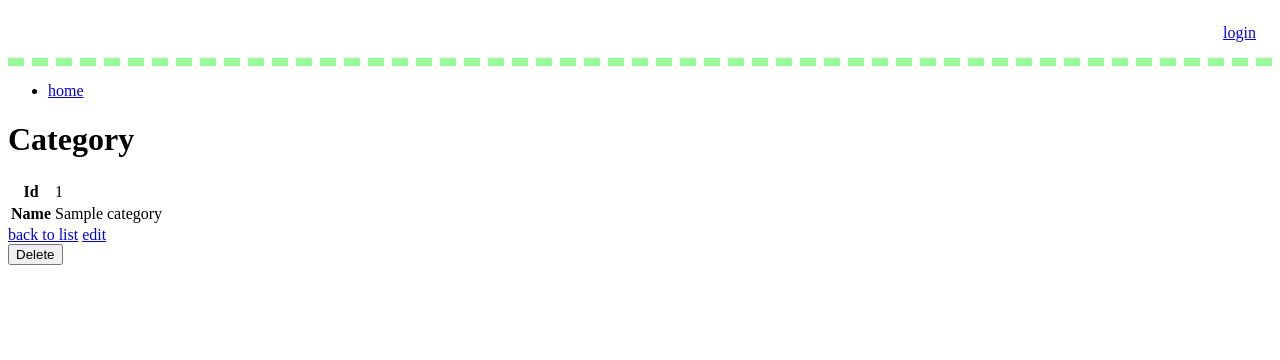
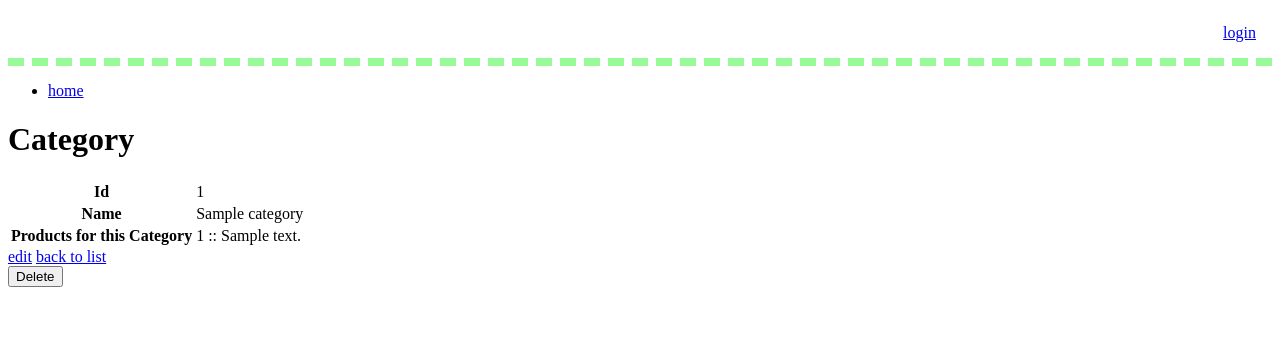
Before and after one commit to aDzierzak/PHPAssignment, a Symfony app: template templates/category/show.html.twig in a window 1280 px wide. Shown: the top 360 px of the page. Run offline with Twig, Linux system fonts and the light colour scheme; the template is opened without the code that fills it: most values are stand-ins (such as "Sample title", 1, 10 or a date in 2020); some libraries are stand-ins or nearby versions.

Commit message:
one-to-many relationship

```diff
--- a/src/Entity/Category.php
+++ b/src/Entity/Category.php
@@ -80,4 +80,6 @@ class Category
 
         $this->products = new ArrayCollection();
     }
+
+
 }
--- a/src/Entity/Product.php
+++ b/src/Entity/Product.php
@@ -106,6 +106,11 @@ class Product
         $this->category = $category;
     }
 
+    public function __toString()
+    {
+        return $this->id . ': ' . $this->getDescription();
+    }
+
 
 
 
--- a/src/Form/CategoryType.php
+++ b/src/Form/CategoryType.php
@@ -9,10 +9,10 @@ use Symfony\Component\OptionsResolver\OptionsResolver;
 
 class CategoryType extends AbstractType
 {
-    public function buildForm(FormBuilderInterface $builder, array $options)
-    {
+    public function buildForm(FormBuilderInterface $builder, array $options) {
         $builder
             ->add('name')
+            ->add('products')
         ;
     }
 
--- a/templates/category/edit.html.twig
+++ b/templates/category/edit.html.twig
@@ -6,10 +6,10 @@
 
     <h1>Edit Category</h1>
 
-    {% include 'category/_form.html.twig' with {'form': form, 'button_label': 'Edit'} only %}
+    {% include 'category/_form.html.twig' with {'form': form, 'button_label': 'Save'} only %}
+
+    {% include 'category/_delete_form.html.twig' with {'identifier': category.id} only %}
 
     <a href="{{ path('category_index') }}">back to list</a>
 
-    {% include 'category/_delete_form.html.twig' with {'identifier': category.id} only %}
-
 {% endblock %}
--- a/templates/category/show.html.twig
+++ b/templates/category/show.html.twig
@@ -7,21 +7,32 @@
     <h1>Category</h1>
 
     <table>
-        <tr>
-            <th>Id</th>
-            <td>{{ category.id }}</td>
+
+
+        <th>Id</th>
+        <td>{{ category.id }}</td>
         </tr>
         <tr>
             <th>Name</th>
             <td>{{ category.name }}</td>
         </tr>
+        <tr>
+            <th>Products for this Category</th>
+            <td>
+                {% for product in category.products %}
+                    {{ product.id }} :: {{ product.description }}
+                    <br>
+                {% else %}
+                    (no products for this category)
+                {% endfor %}
+            </td>
+        </tr>
 
     </table>
 
-    <a href="{{ path('category_index') }}">back to list</a>
 
     <a href="{{ path('category_edit', {'id': category.id}) }}">edit</a>
-
+    <a href="{{ path('category_index') }}">back to list</a>
     {% include 'category/_delete_form.html.twig' with {'identifier': category.id} only %}
 
 {% endblock %}
```
Also changed, not shown: templates/category/_form.html.twig (+23 -2 lines).
